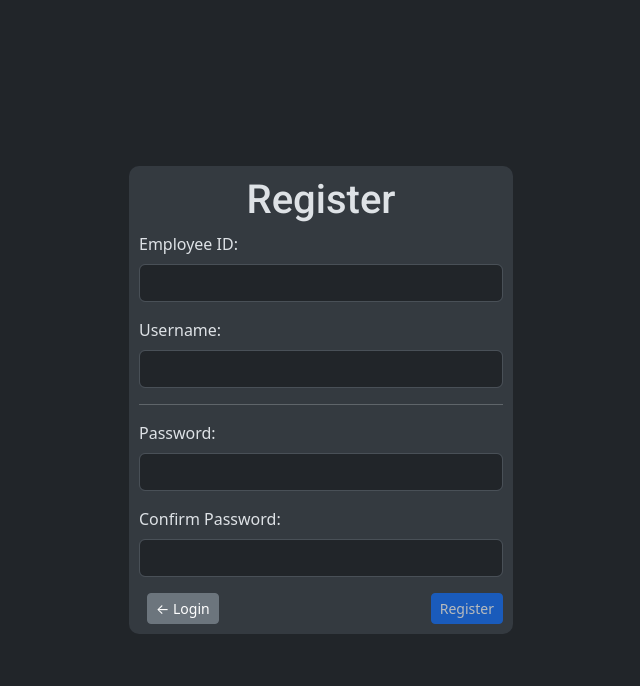
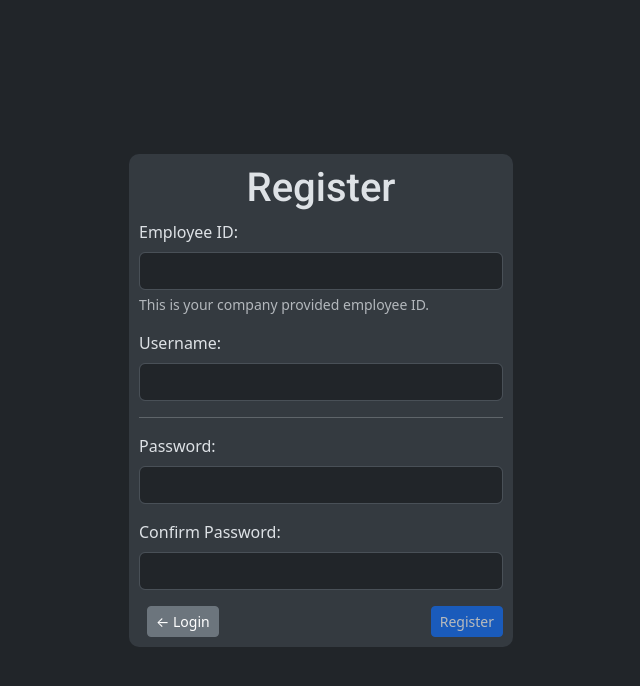
Before and after one commit to Nuvial/employee-management-assignment, a Flask app: page /register in a window 1280 px wide. Shown: the top 686 px of the page, without its empty margins (319-959 px from the left). Run offline with Flask 3, Linux system fonts and the light colour scheme; parts of the project's set-up code (start-up, migrations or seed data) failed here and were passed over.

Commit message:
Update register.html

```diff
--- a/templates/register.html
+++ b/templates/register.html
@@ -10,6 +10,7 @@
         <div class="mb-3">
             {{ register_form.employee_id.label(class="form-label") }}
             {{ register_form.employee_id(class="form-control form-validate") }}
+            <div class="form-text">This is your company provided employee ID.</div>
             <div class="invalid-feedback">
                 Please enter a valid employee id, this must be a number.
             </div>
```
